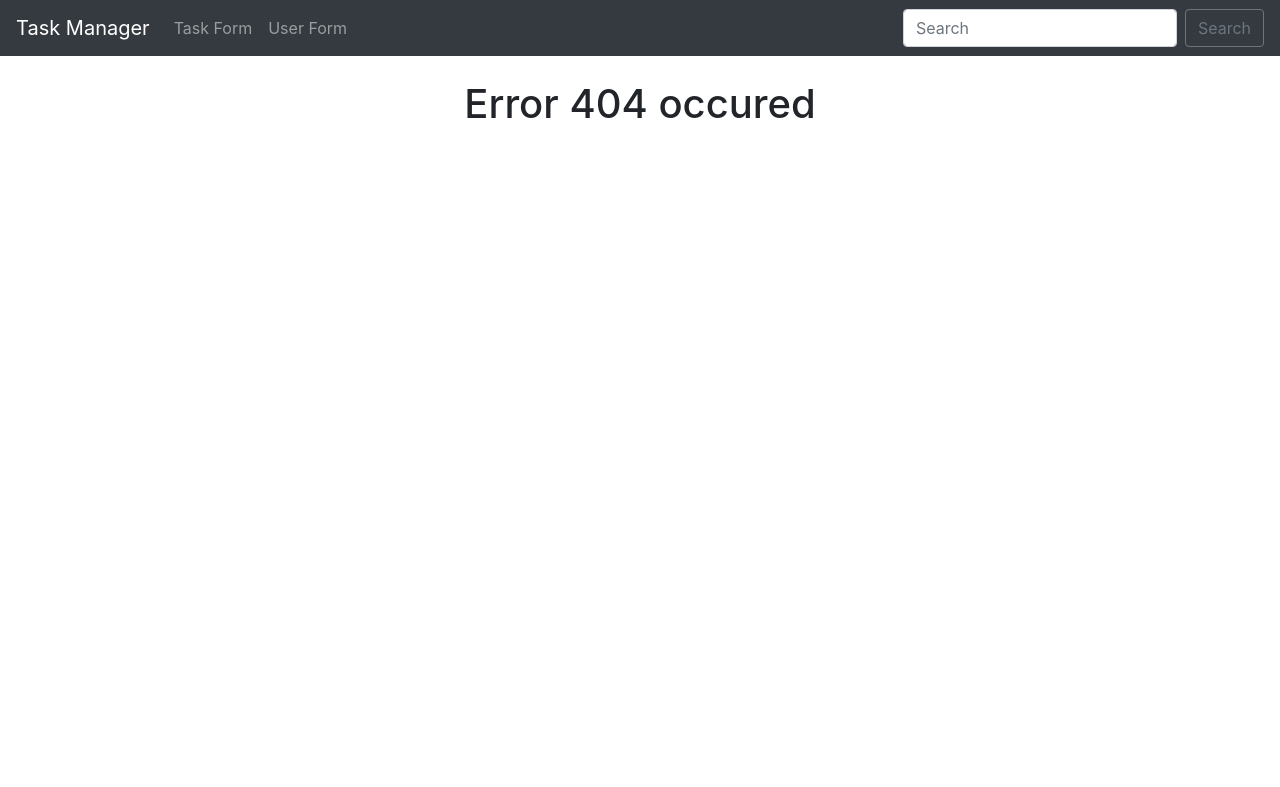
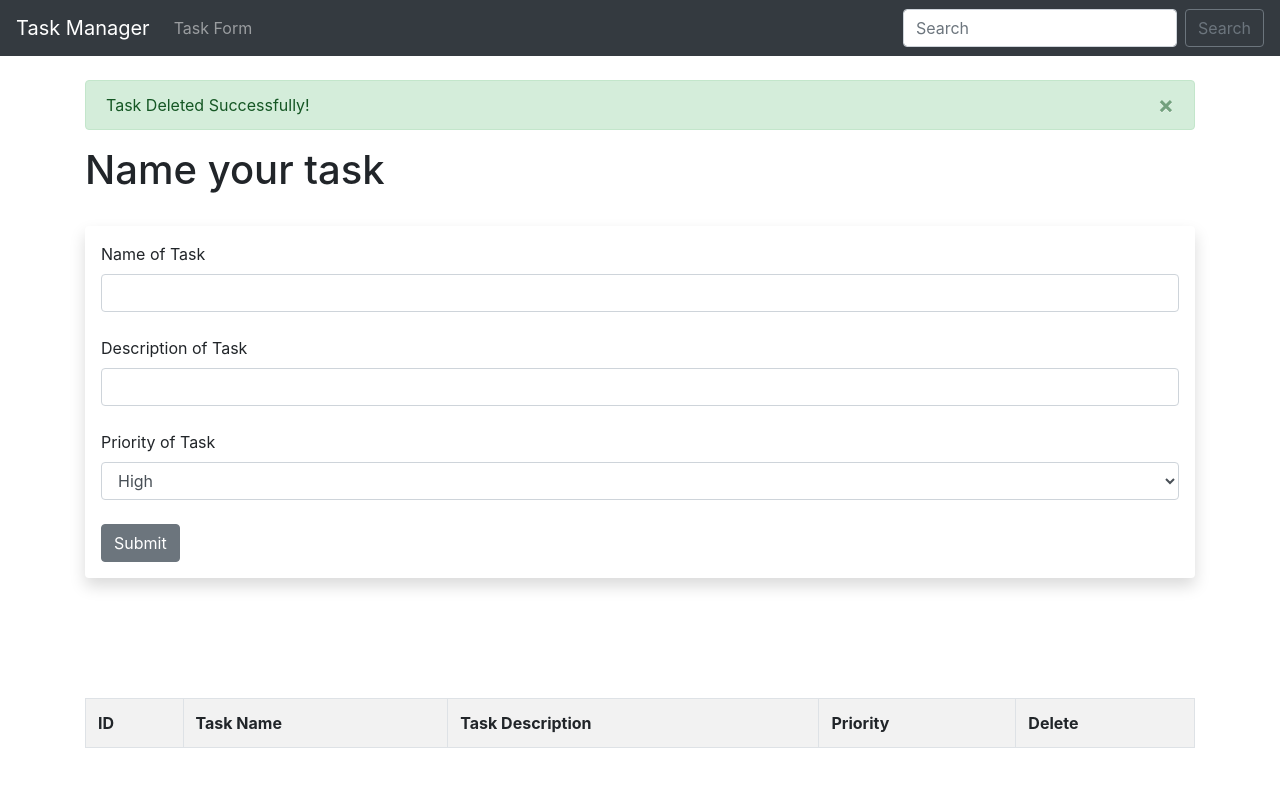
Before and after one commit to danvluewubley/Task-Manager, a Flask app: page /delete/1 in a window 1280 px wide. Shown: the top 787 px of the page. Run offline with Flask 3, Linux system fonts and the light colour scheme; tables that the repository leaves empty hold one stand-in row (values such as "Sample post"); data that the repository does not hold is empty.

Commit message:
Revert "implemented a user page"
This reverts commit 9767de0d513af0280e57ee40a55a3f7cc082908e.

```diff
--- a/create_db.py
+++ b/create_db.py
@@ -1,8 +1,8 @@
 import mysql.connector
 import os
-from dotenv import load_dotenv
+import dotenv
 
-load_dotenv()
+dotenv()
 
 mydb = mysql.connector.connect(
   host="localhost",
--- a/main.py
+++ b/main.py
@@ -1,7 +1,7 @@
 from flask import Flask, render_template, flash, request
 from flask_wtf import FlaskForm
 from wtforms import StringField, SubmitField, SelectField
-from wtforms.validators import DataRequired, Email
+from wtforms.validators import DataRequired
 
 from flask_sqlalchemy import SQLAlchemy
 from flask_migrate import Migrate
@@ -20,9 +20,6 @@ app.app_context().push()
 
 # Add Database
 app.config['SQLALCHEMY_DATABASE_URI'] = f'mysql+pymysql://root:{os.getenv("SQL_PASSWORD")}@localhost/tasks'
-app.config['SQLALCHEMY_BINDS'] = {
-  'users': f'mysql+pymysql://root:{os.getenv("SQL_PASSWORD")}@localhost/users'
-  }
 
 # Secret Key!
 app.config['SECRET_KEY'] = os.getenv("SECRET_KEY")
@@ -31,8 +28,7 @@ app.config['SECRET_KEY'] = os.getenv("SECRET_KEY")
 db = SQLAlchemy(app)
 migrate = Migrate(app, db)
 
-
-# Create Task Model
+# Create Model
 class Tasks(db.Model):
   id = db.Column(db.Integer, primary_key=True)
   task = db.Column(db.String(100), nullable=False)
@@ -44,104 +40,26 @@ class Tasks(db.Model):
   def __repr__(self):
     return '<Task %r>' % self.task
 
-# Create a Task Create Form
-class AddTaskForm(FlaskForm):
+# Create a Form Class
+class AddForm(FlaskForm):
   task = StringField("Name of Task", validators=[DataRequired()])
   description = StringField("Description of Task", validators=[DataRequired()])
   priority = SelectField("Priority of Task", choices=[('High', 'High'), ('Medium', 'Medium'), ('Low', 'Low')], validators=[DataRequired()])
   submit = SubmitField("Submit")
 
-# Create an Task Update Form
-class UpdateTaskForm(FlaskForm):
+# Create an Update Form
+class UpdateForm(FlaskForm):
   task = StringField("Edit Task", validators=[DataRequired()])
   description = StringField("Edit Description", validators=[DataRequired()])
   priority = SelectField("Priority of Task", choices=[('High', 'High'), ('Medium', 'Medium'), ('Low', 'Low')], validators=[DataRequired()])
   submit = SubmitField("Submit")
 
-# Create User Model
-class Users(db.Model):
-  __bind_key__ = 'users'
-  id = db.Column(db.Integer, primary_key=True)
-  user = db.Column(db.String(100), nullable=False)
-  email = db.Column(db.String(200), nullable=False, unique=True)
-  date_added = db.Column(db.DateTime, default=datetime.utcnow)
-
-  # Create A String
-  def __repr__(self):
-    return '<Users %r>' % self.user
-
-# Create a User Form Class
-class AddUserForm(FlaskForm):
-  __bind_key__ = 'users'
-  user = StringField("User", validators=[DataRequired()])
-  email = StringField("Email", validators=[Email()])
-  submit = SubmitField("Submit")
-
-# Create an User Update Form
-class UpdateUserForm(FlaskForm):
-  __bind_key__ = 'users'
-  user = StringField("Edit User", validators=[DataRequired()])
-  email = StringField("Edit Email", validators=[Email()])
-  submit = SubmitField("Submit")
-
-# Create Task Page
-@app.route('/task/add', methods=['GET','POST'])
-def add_task():
-  task = None
-  description = None
-  priority = None
-
-  form = AddTaskForm()
-  # Validate Form
-  if form.validate_on_submit():
-    task = form.task.data
-    description = form.description.data
-    priority = form.priority.data
-
-    new_task = Tasks(task=form.task.data, description=form.description.data, priority=form.priority.data)
-    db.session.add(new_task)
-    db.session.commit()
-
-    flash("Task Added Successfully!")
-  our_tasks=Tasks.query.order_by(Tasks.date_added)
-  return render_template('task.html',
-    task = task,
-    form = form,
-    our_tasks=our_tasks)
-
-# Update Database Record
-@app.route('/task/update/<int:id>',methods=['GET','POST'])
-def task_update(id):
-  form = UpdateTaskForm()
-  task_to_update = Tasks.query.get_or_404(id)
-  if request.method == "POST":
-    task_to_update.task = request.form['task']
-    task_to_update.description = request.form['description']
-    task_to_update.priority = request.form['priority']
-    try:
-      db.session.commit()
-      flash('Task Updated Successfully!')
-      return render_template("update_task.html",
-        form=form,
-        task_to_update=task_to_update)
-    except:
-      flash('Error! Looks like there was a problem... Try Again!')
-      return render_template("update_task.html",
-        form=form,
-        task_to_update=task_to_update,
-        id=id)
-  else:
-    return render_template("update_task.html",
-        form=form,
-        task_to_update=task_to_update,
-        id=id)
-
 # Delete Database Record
-@app.route('/task/delete/<int:id>')
-def task_delete(id):
+@app.route('/delete/<int:id>')
+def delete(id):
   task_to_delete = Tasks.query.get_or_404(id)
   task = None
-  form = AddTaskForm()
+  form = AddForm()
 
   try:
     db.session.delete(task_to_delete)
@@ -160,82 +78,32 @@ def task_delete(id):
       form = form,
       our_tasks=our_tasks)
 
-
-
-# Create User Page
-@app.route('/user/add', methods=['GET','POST'])
-def add_user():
-  user = None
-  email = None
-
-  form = AddUserForm()
-  # Validate Form
-  if form.validate_on_submit():
-    user = form.user.data
-    email = form.email.data
-
-    new_user = Users(user=user, email=email)
-    db.session.add(new_user)
-    db.session.commit()
-
-    flash("User Added Successfully!")
-
-  our_users=Users.query.order_by(Users.date_added)
-  return render_template('user.html',
-    user = user,
-    form = form,
-    our_users=our_users)
-
 # Update Database Record
-@app.route('/user/update/<int:id>',methods=['GET','POST'])
-def user_update(id):
-  form = UpdateUserForm()
-  user_to_update = Users.query.get_or_404(id)
+@app.route('/update/<int:id>',methods=['GET','POST'])
+def update(id):
+  form = UpdateForm()
+  task_to_update = Tasks.query.get_or_404(id)
   if request.method == "POST":
-    user_to_update.user = request.form['user']
-    user_to_update.email = request.form['email']
+    task_to_update.task = request.form['task']
+    task_to_update.description = request.form['description']
+    task_to_update.priority = request.form['priority']
     try:
       db.session.commit()
-      flash('User Updated Successfully!')
-      return render_template("update_user.html",
+      flash('Task Updated Successfully!')
+      return render_template("update.html",
         form=form,
-        user_to_update=user_to_update)
+        task_to_update=task_to_update)
     except:
       flash('Error! Looks like there was a problem... Try Again!')
-      return render_template("update_user.html",
+      return render_template("update.html",
         form=form,
-        user_to_update=user_to_update,
+        task_to_update=task_to_update,
         id=id)
   else:
-    return render_template("update_user.html",
+    return render_template("update.html",
         form=form,
-        user_to_update=user_to_update,
+        task_to_update=task_to_update,
         id=id)
-
-# Delete Database Record
-@app.route('/user/delete/<int:id>')
-def user_delete(id):
-  user_to_delete = Users.query.get_or_404(id)
-  user = None
-  form = AddUserForm()
-
-  try:
-    db.session.delete(user_to_delete)
-    db.session.commit()
-    flash("User Deleted Successfully!")
-    our_users=Users.query.order_by(Users.date_added)
-    return render_template('user.html',
-      user = user,
-      form = form,
-      our_users=our_users)
-
-  except:
-    flash("Whoops! There was a problem deleting task, try again...")
-    return render_template('user.html',
-      user = user,
-      form = form,
-      our_users=our_users)
-
 
 # Create a route decorator
 @app.route('/')
@@ -251,3 +119,28 @@ def page_not_found(e):
 @app.errorhandler(500)
 def page_not_found(e):
   return render_template('500.html')
+
+# Create Task Page
+@app.route('/task/add', methods=['GET','POST'])
+def add_task():
+  task = None
+  description = None
+  priority = None
+
+  form = AddForm()
+  # Validate Form
+  if form.validate_on_submit():
+    task = form.task.data
+    description = form.description.data
+    priority = form.priority.data
+
+    new_task = Tasks(task=form.task.data, description=form.description.data, priority=form.priority.data)
+    db.session.add(new_task)
+    db.session.commit()
+
+    flash("Task Added Successfully!")
+  our_tasks=Tasks.query.order_by(Tasks.date_added)
+  return render_template('task.html',
+    task = task,
+    form = form,
+    our_tasks=our_tasks)
--- a/templates/navbar.html
+++ b/templates/navbar.html
@@ -9,9 +9,6 @@
       <li class="nav-item">
         <a class="nav-link" href="{{ url_for('add_task') }}">Task Form</a>
       </li>
-      <li class="nav-item">
-        <a class="nav-link" href="{{ url_for('add_user') }}">User Form</a>
-      </li>
     </ul>
     <form class="form-inline my-2 my-lg-0">
       <input class="form-control mr-sm-2" type="search" placeholder="Search" aria-label="Search">
--- a/templates/task.html
+++ b/templates/task.html
@@ -30,10 +30,10 @@
 
     <tr>
       <td>{{ tasks.id }}</td>
-      <td><a href="{{ url_for('task_update', id=tasks.id) }}"><strong>{{ tasks.task }}</strong></a> </td>
+      <td><a href="{{ url_for('update', id=tasks.id) }}"><strong>{{ tasks.task }}</strong></a> </td>
       <td>{{ tasks.description }}</td>
       <td>{{ tasks.priority }}</td>
-      <td><a href="{{ url_for('task_delete', id=tasks.id) }}"><strong>🗑️</strong></a> </td>
+      <td><a href="{{ url_for('delete', id=tasks.id) }}"><strong>🗑️</strong></a> </td>
     </tr>
 
     {% endfor %}
@@ -80,10 +80,10 @@
 
   <tr>
     <td>{{ tasks.id }}</td>
-    <td><a href="{{ url_for('task_update', id=tasks.id) }}"><strong>{{ tasks.task }}</strong></a> </td>
+    <td><a href="{{ url_for('update', id=tasks.id) }}"><strong>{{ tasks.task }}</strong></a> </td>
     <td>{{ tasks.description }}</td>
     <td>{{ tasks.priority }}</td>
-    <td><a href="{{ url_for('task_delete', id=tasks.id) }}"><strong>🗑️</strong></a> </td>
+    <td><a href="{{ url_for('delete', id=tasks.id) }}"><strong>🗑️</strong></a> </td>
   </tr>
 
   {% endfor %}
```
Also changed, not shown: templates/update.html (renamed from templates/update_task.html, +4 -4 lines), templates/update_user.html (deleted, +0 -68 lines), templates/user.html (deleted, +0 -87 lines).
